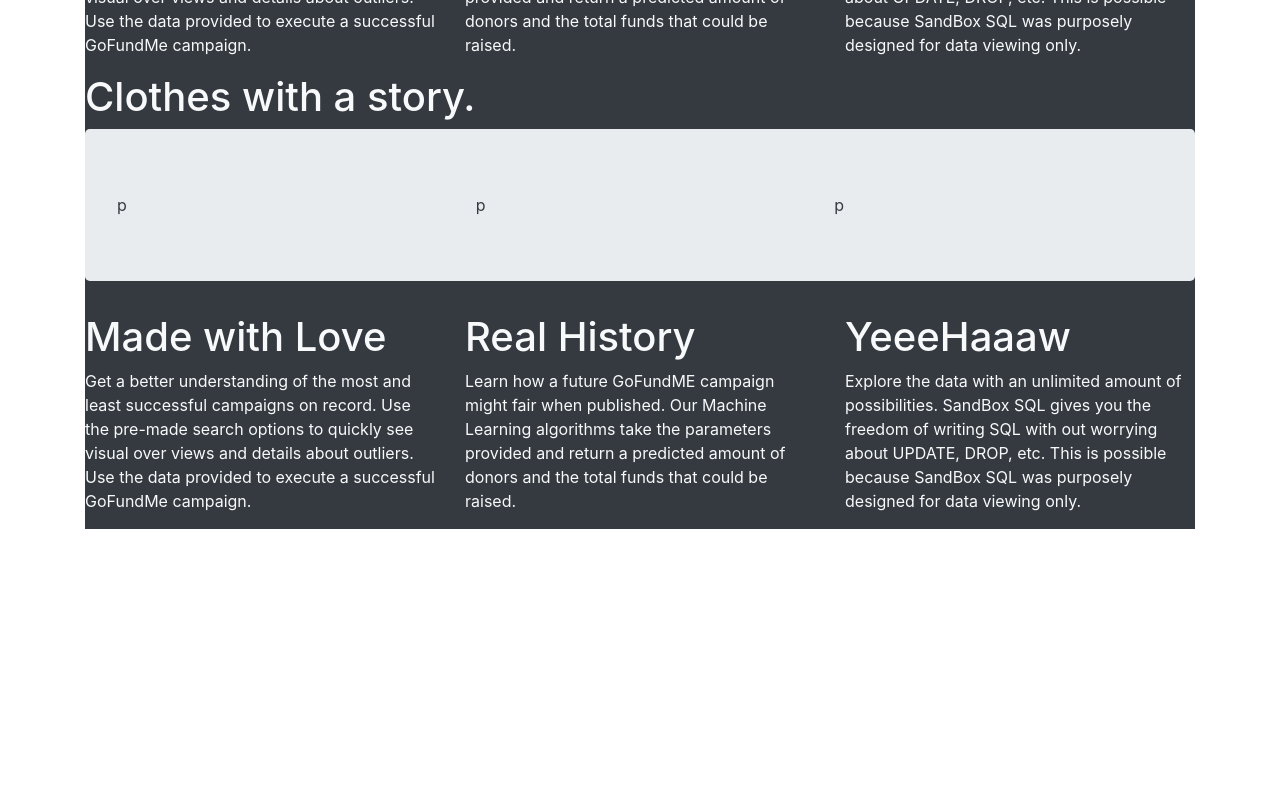
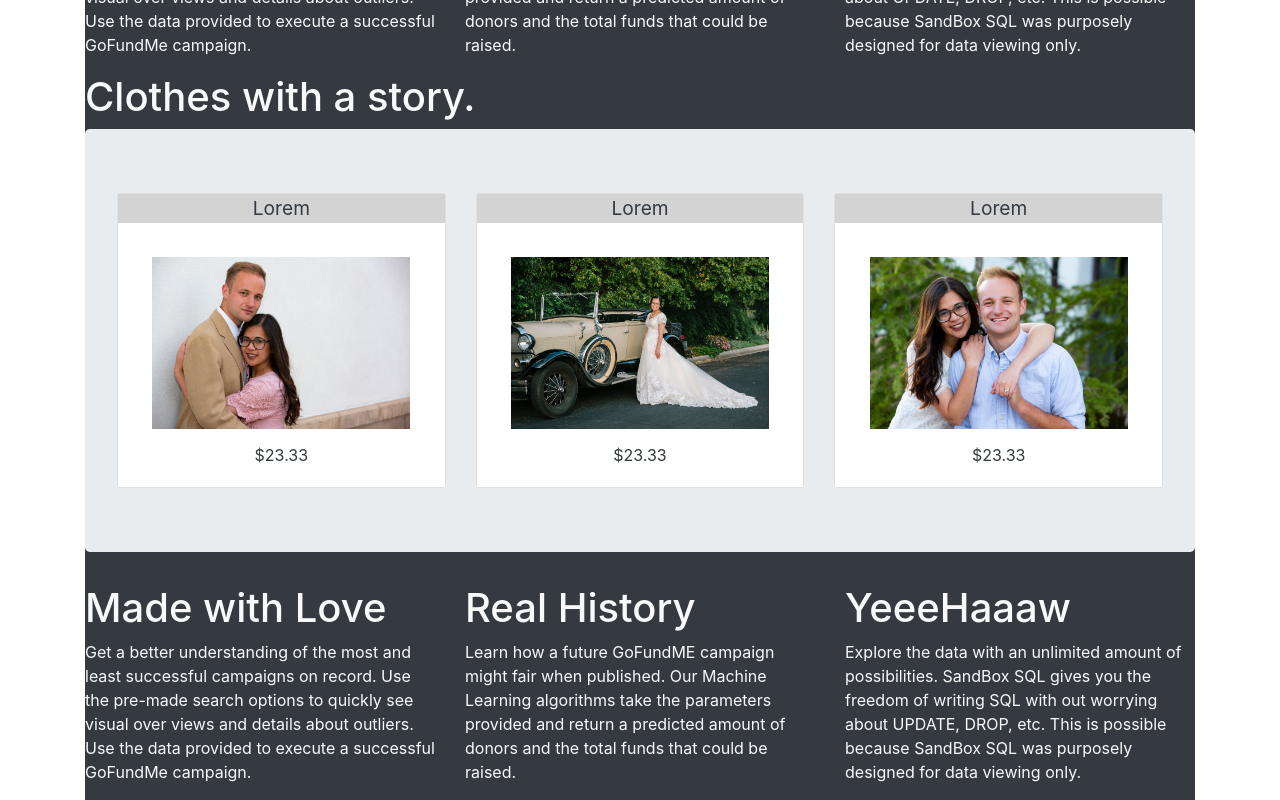
Before and after one commit to eaallen/practice_changing_repo, a React (Create React App) app: page / in a window 1280 px wide. Shown: the part 958-1758 px from the top of the page. Before the commit the page ends 1487 px from the top, so only its background shows below. Built offline with nearby package versions, Linux system fonts and the light colour scheme; no server answers.

Commit message:
products in

```diff
--- a/src/App.css
+++ b/src/App.css
@@ -46,7 +46,22 @@
   top: 50%;
   right: 25px;
 }
+.card-head{
+  background-color: lightgrey;
+  font-size: larger;
+}
+.card-body{
+  background-color: white;
+  overflow: hidden;
+  padding: 3rem;
 
+}
+.item_img:hover{
+  transform: scale(1.2)
+}
+.card-foot{
+  background-color: lightgray;
+}
 
 
 
--- /dev/null
+++ b/src/comps/Views/ItemCard.js
@@ -0,0 +1,19 @@
+import React from 'react';
+import {withFirebase} from '../Firebase'
+import * as bs from 'react-bootstrap'
+function ItemCard(props) {
+  return (
+    <div className="text-center card">
+        <div className='card-head'>
+            {props.title}
+        </div>
+        <div className='card-body'>
+            <img className='image item_img' src={`/img/${props.id}.jpg`}/>
+            {props.price}
+        </div>
+
+    </div>
+  );
+}
+
+export default withFirebase(ItemCard);
--- a/src/comps/Views/ShowCase.js
+++ b/src/comps/Views/ShowCase.js
@@ -1,18 +1,19 @@
 import React from 'react';
 import {withFirebase} from '../Firebase'
 import * as bs from 'react-bootstrap'
+import ItemCard from './ItemCard'
 function ShowCase(props) {
   return (
     <div className="">
         <bs.Row>
             <bs.Col>
-                p
+                <ItemCard title='Lorem' price='$23.33' id={1}/>
             </bs.Col>
             <bs.Col>
-            p
+                <ItemCard title='Lorem' price='$23.33'id={2}/>
             </bs.Col>
             <bs.Col>
-            p
+                <ItemCard title='Lorem' price='$23.33'id={3}/>
             </bs.Col>
         </bs.Row>
     </div>
```
